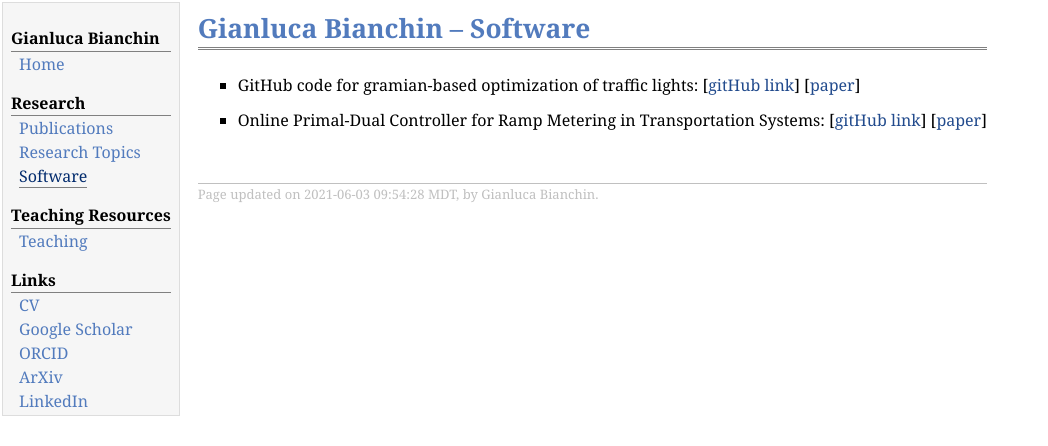
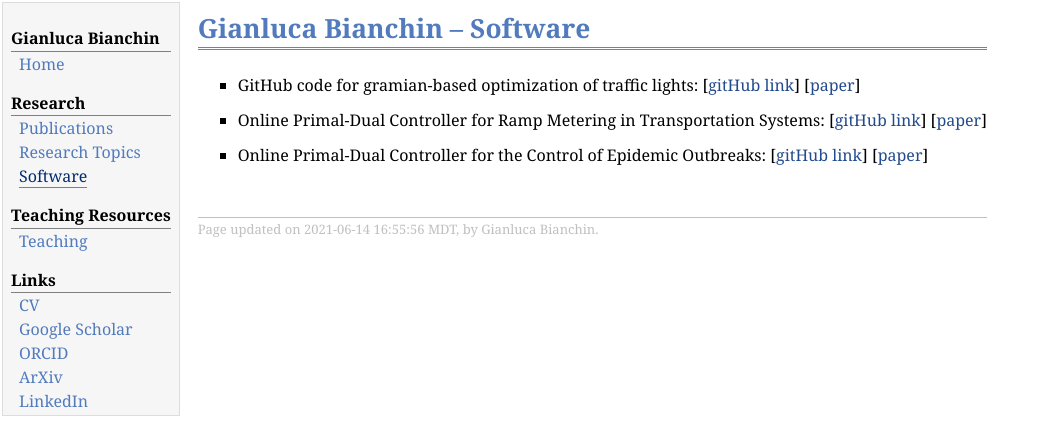
Before and after one commit to gianlucaBi/gianlucaBi.github.io, a plain HTML site: page software.html in a window 1280 px wide. Shown: the whole page, without its empty margins (0-1048 px from the left). Drawn offline with Linux system fonts and the light colour scheme.

Commit message:
Update software.html

```diff
--- a/software.html
+++ b/software.html
@@ -39,9 +39,13 @@
 <li><p>Online Primal-Dual Controller for Ramp Metering in Transportation Systems: [<a href="https://github.com/gianlucaBi/onlinePrimalDual_rampMetering">gitHub link</a>] [<a href="PAPERS/GB-JC-JP-ED-20-tcns.pdf">paper</a>]</p>
 </li>
 </ul>
+<ul>
+<li><p>Online Primal-Dual Controller for the Control of Epidemic Outbreaks: [<a href="https://github.com/gianlucaBi/safe_levels_NPIs">gitHub link</a>] [<a href="PAPERS/GB-ED-JP-AB-21-medrxiv.pdf">paper</a>]</p>
+</li>
+</ul>
 <div id="footer">
 <div id="footer-text">
-Page updated on 2021-06-03 09:54:28 MDT, by Gianluca Bianchin.
+Page updated on 2021-06-14 16:55:56 MDT, by Gianluca Bianchin.
 </div>
 </div>
 </td>
```
